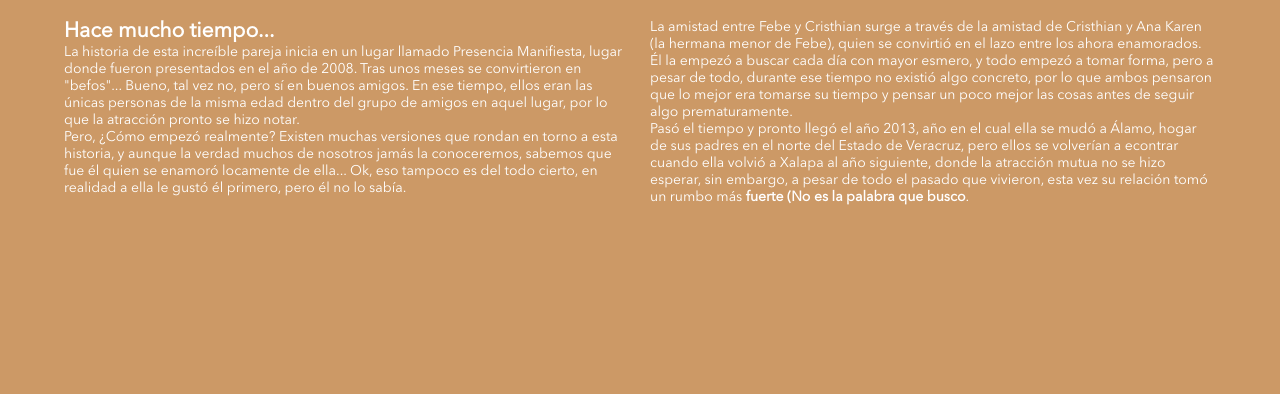
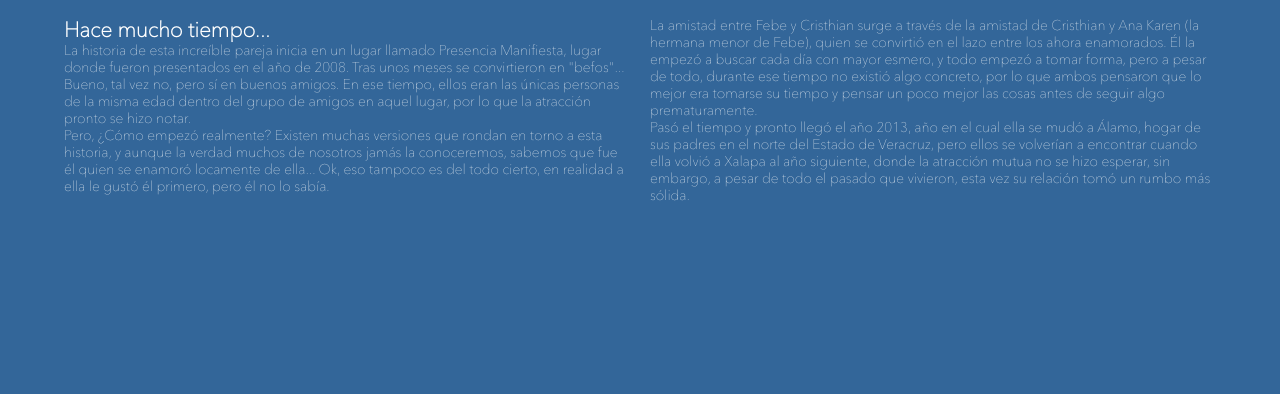
Before and after one commit to BaezCrdrm/boda-pf, a PHP site: page /historia/ in a window 1280 px wide. Shown: the part 1796-2190 px from the top of the page. Run offline with PHP 8.4, Linux system fonts and the light colour scheme.

Commit message:
Estilo 3

```diff
--- a/CSS/General.css
+++ b/CSS/General.css
@@ -2,7 +2,10 @@
     font-family: "Avenir-next-regular";
     src: url("../fuentes/AvenirNextLTPro-Regular.otf");
 }
-
+@font-face {
+    font-family: "Avenir-next-Ulight";
+    src: url("../fuentes/Avenir Next LT W01 Ultra Light.otf");
+}
 @font-face {
     font-family: "Avenir-next-mediumcn";
     src: url("../fuentes/AvenirNextLTPro-MediumCn.otf");
@@ -29,5 +32,5 @@ header a {
 }
 
 #principal {
-    font-family: Avenir-next-regular;
+    font-family: Avenir-next-Ulight;
 }
--- a/CSS/Historia.css
+++ b/CSS/Historia.css
@@ -32,8 +32,10 @@ body, header {
     }
 
 .contenido {
-        background-color: #CC9966;
-        color: #FFFFFF
+        background-color: #336699;
+        color: #FFFFFF;
+        font-family: Avenir-Next-Ulight
+        /*font-family: Univers-Light;*/
 }
 
 .vacio {
--- a/CSS/PaseLogin.css
+++ b/CSS/PaseLogin.css
@@ -7,10 +7,11 @@ body {
 header {
     min-height: 125px;
     height: auto;
-    background-color: black;
+    background-color: #FFF;
 }
 
     header a {
+color: #336699;
         list-style: none;
     }
 
@@ -24,7 +25,7 @@ header {
 
         .pyf a {
             text-decoration: none;
-            color: white;
+            color: #336699;
         }
 
     #menu {
--- a/historia/index.html
+++ b/historia/index.html
@@ -50,7 +50,7 @@
                     <p>La historia de esta increíble pareja inicia en un lugar llamado Presencia Manifiesta, lugar donde fueron presentados en el año de 2008. Tras unos meses se convirtieron en "befos"... Bueno, tal vez no, pero sí en buenos amigos. En ese tiempo, ellos eran las únicas personas de la misma edad dentro del grupo de amigos en aquel lugar, por lo que la atracción pronto se hizo notar.</p>
                     <p>Pero, ¿Cómo empezó realmente? Existen muchas versiones que rondan en torno a esta historia, y aunque la verdad muchos de nosotros jamás la conoceremos, sabemos que fue él quien se enamoró locamente de ella... Ok, eso tampoco es del todo cierto, en realidad a ella le gustó él primero, pero él no lo sabía.</p>
                     <p>La amistad entre Febe y Cristhian surge a través de la amistad de Cristhian y Ana Karen (la hermana menor de Febe), quien se convirtió en el lazo entre los ahora enamorados. Él la empezó a buscar cada día con mayor esmero, y todo empezó a tomar forma, pero a pesar de todo, durante ese tiempo no existió algo concreto, por lo que ambos pensaron que lo mejor era tomarse su tiempo y pensar un poco mejor las cosas antes de seguir algo prematuramente.</p>
-                    <p>Pasó el tiempo y pronto llegó el año 2013, año en el cual ella se mudó a Álamo, hogar de sus padres en el norte del Estado de Veracruz, pero ellos se volverían a econtrar cuando ella volvió a Xalapa al año siguiente, donde la atracción mutua no se hizo esperar, sin embargo, a pesar de todo el pasado que vivieron, esta vez su relación tomó un rumbo más <b>fuerte (No es la palabra que busco</b>.</p>
+                    <p>Pasó el tiempo y pronto llegó el año 2013, año en el cual ella se mudó a Álamo, hogar de sus padres en el norte del Estado de Veracruz, pero ellos se volverían a encontrar cuando ella volvió a Xalapa al año siguiente, donde la atracción mutua no se hizo esperar, sin embargo, a pesar de todo el pasado que vivieron, esta vez su relación tomó un rumbo más sólida.</p>
                 </article>
             </div>
 
```
Also changed, not shown: fuentes/Avenir Next LT W01 Ultra Light.otf (added).
